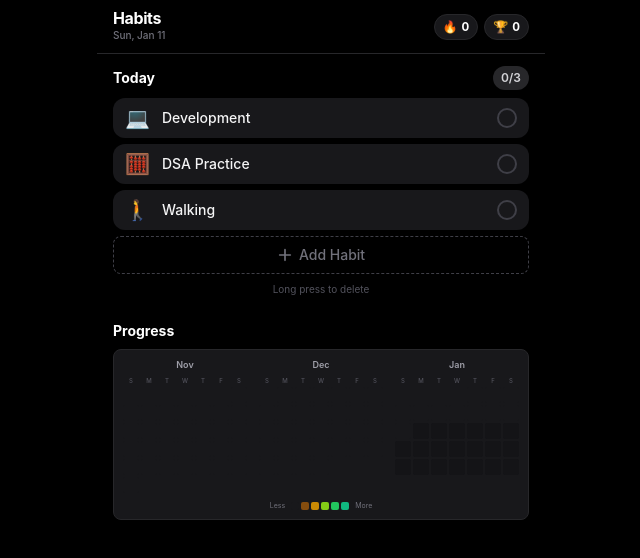
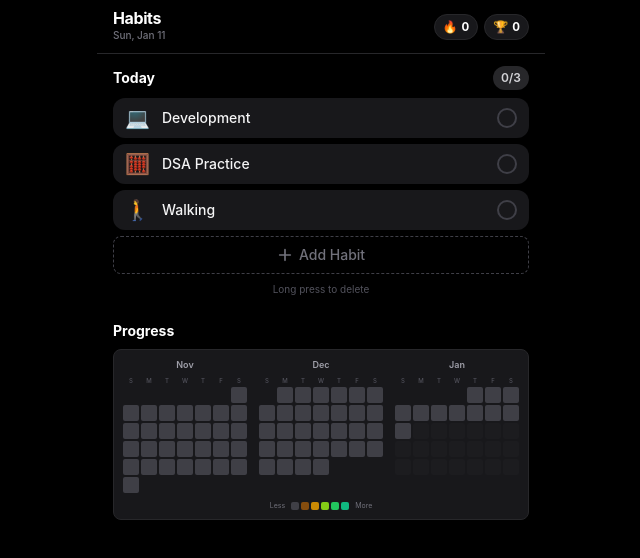
Before and after one commit to amaannn08/HabitTracker, a React (Vite) app: page / in a window 1280 px wide. Shown: the top 558 px of the page, without its empty margins (319-959 px from the left). Built offline with nearby package versions, Linux system fonts and the light colour scheme.

Commit message:
Fix progress chart: make boxes visible against background

```diff
--- a/src/components/ProgressChart/ProgressChart.tsx
+++ b/src/components/ProgressChart/ProgressChart.tsx
@@ -19,8 +19,8 @@ interface ProgressChartProps {
 
 // Color scale based on completion percentage
 function getColor(percentage: number, isFuture?: boolean): string {
-  if (isFuture) return '#09090b';               // zinc-950 - future (darker)
-  if (percentage === 0) return '#18181b';       // zinc-900 - empty
+  if (isFuture) return '#27272a';               // zinc-800 - future
+  if (percentage === 0) return '#3f3f46';       // zinc-700 - empty (visible)
   if (percentage < 25) return '#854d0e';        // yellow-900
   if (percentage < 50) return '#ca8a04';        // yellow-600
   if (percentage < 75) return '#84cc16';        // lime-500
@@ -137,7 +137,7 @@ export function ProgressChart({ getCompletionHistory }: ProgressChartProps) {
         <div className="flex items-center justify-center gap-1.5 mt-2 text-[7px] text-zinc-500">
           <span>Less</span>
           <div className="flex gap-[2px]">
-            {['#18181b', '#854d0e', '#ca8a04', '#84cc16', '#22c55e', '#10b981'].map((color) => (
+            {['#3f3f46', '#854d0e', '#ca8a04', '#84cc16', '#22c55e', '#10b981'].map((color) => (
               <div key={color} className="w-2 h-2 rounded-[2px]" style={{ backgroundColor: color }} />
             ))}
           </div>
```
